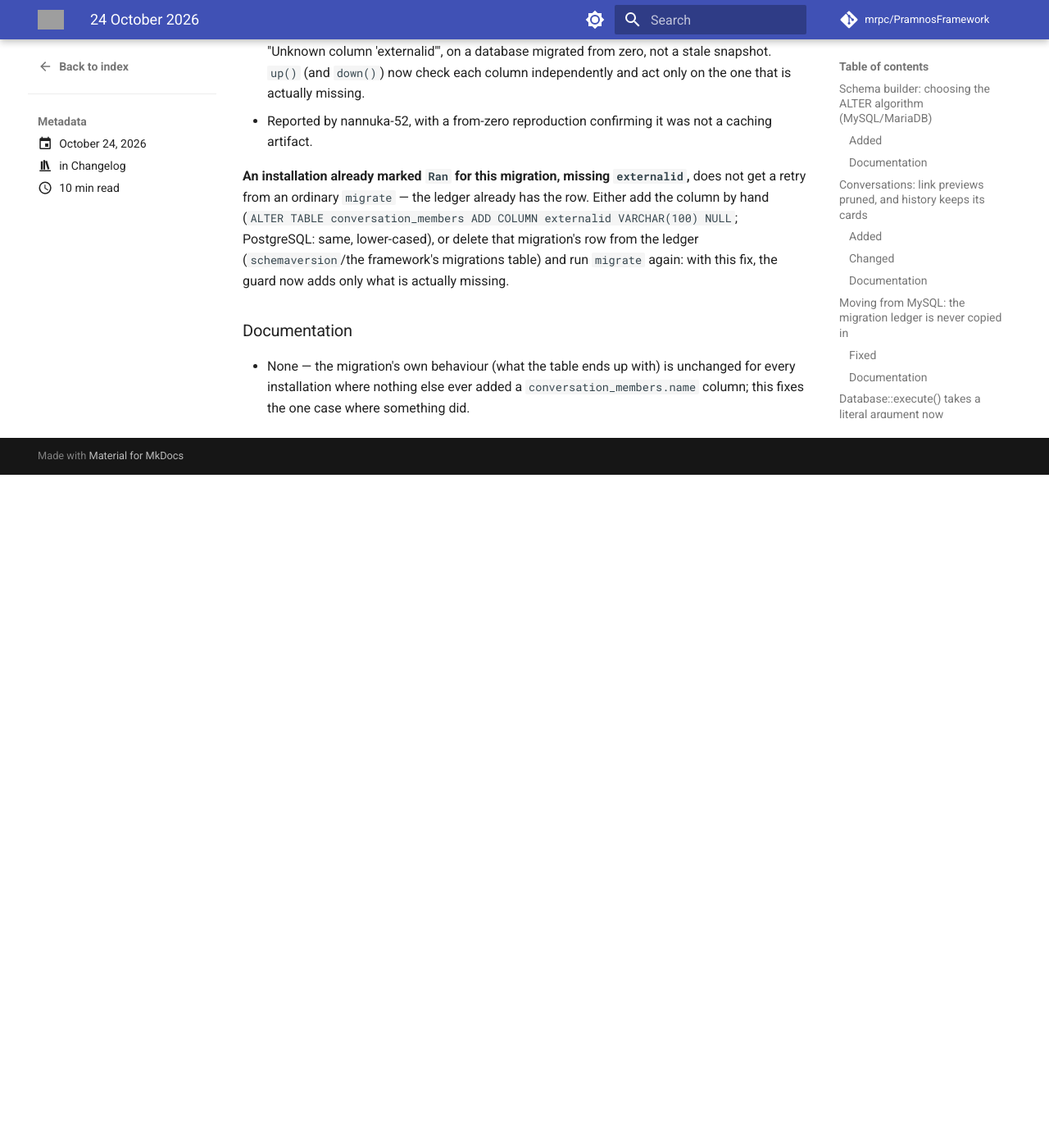
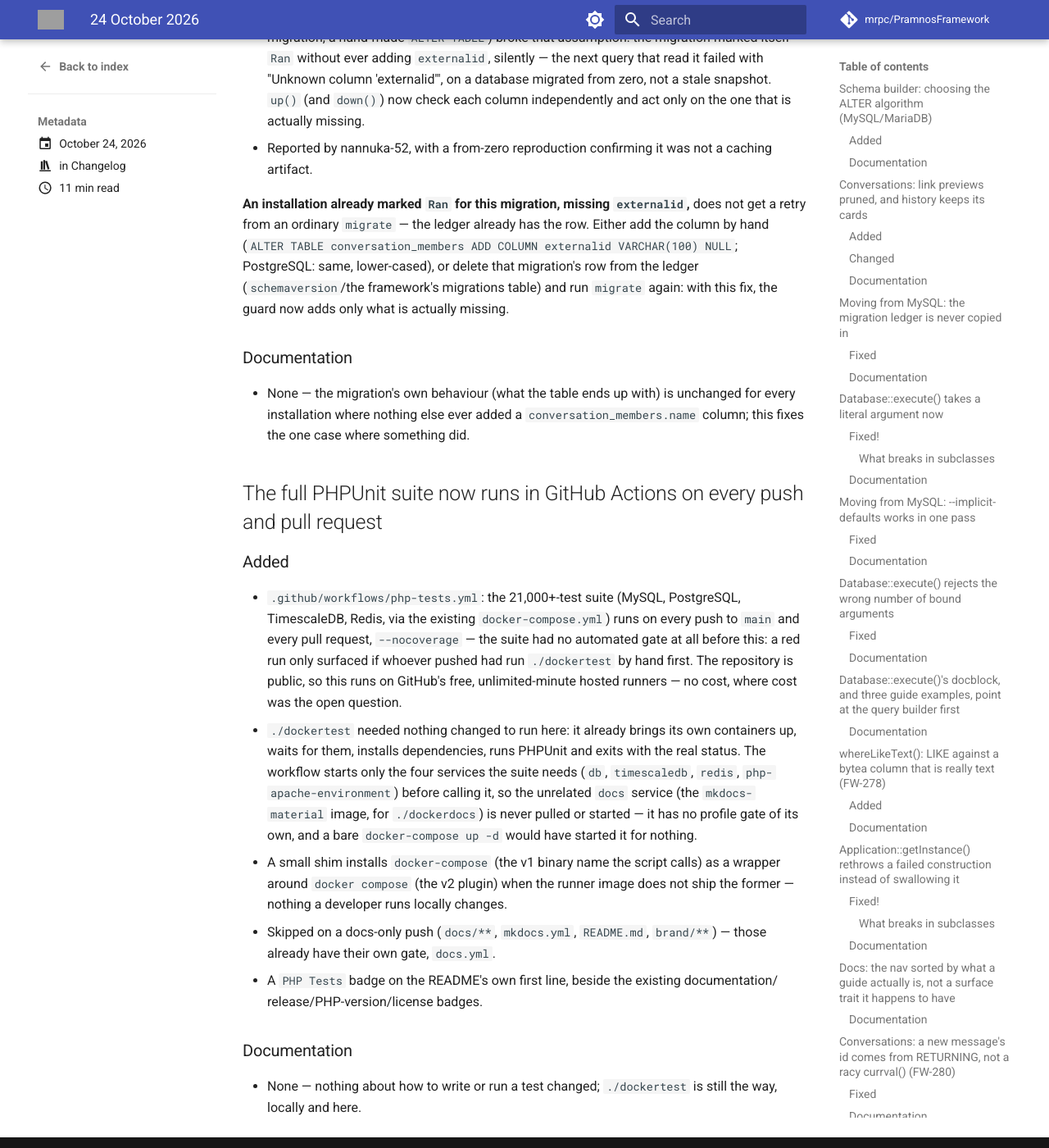
Before and after one commit to mrpc/PramnosFramework, an MkDocs documentation site: the page built from docs/version-history/posts/2026-10-24.md, in a window 1280 px wide and 1400 px high, scrolled down 7744 px. Shown: the whole window at 82% size. Built offline with MkDocs 1.6.1 and Material for MkDocs 9.7.7, drawn with Linux system fonts in a browser that asks for light colours; comment, search, counter and statistics services are not loaded; before the commit the page ends 8323 px from its top, so only the background shows below that; some of the changed text lies outside the part shown; grey boxes are pictures that could not be loaded.

Commit message:
ci: run the full PHPUnit suite in GitHub Actions on every push and PR
The 21,000+-test suite (MySQL, PostgreSQL, TimescaleDB, Redis via the
existing docker-compose.yml) had no automated gate at all -- a red run
only surfaced if whoever pushed had run ./dockertest by hand first.
This repo is public, so it runs on GitHub's free, unlimited-minute
hosted runners.

./dockertest needed nothing changed: it already brings its containers
up, waits for them, installs dependencies, runs phpunit, and exits
with the real status. The workflow starts only the four services the
suite needs before calling it, so the unrelated docs service (the
mkdocs-material image) is never pulled -- it has no profile gate of
its own, and a bare 'docker-compose up -d' would have started it for
nothing. A small shim covers runner images that dropped the
docker-compose v1 binary the script calls, in favour of docker compose
v2 -- nothing a developer runs locally changes.

Skipped on a docs-only push; those already have their own gate
(docs.yml). PHP Tests badge added to the README.

```diff
--- a/docs/version-history/posts/2026-10-24.md
+++ b/docs/version-history/posts/2026-10-24.md
@@ -19,6 +19,7 @@ Twelve entries today:
 - Docs: the nav sorted by what a guide actually is, not a surface trait it happens to have
 - Conversations: a new message's id comes from `RETURNING`, not a racy `currval()` (FW-280)
 - A migration's guard no longer lets `name` stand in for `externalid` (FW-279)
+- The full PHPUnit suite now runs in GitHub Actions on every push and pull request
 
 <!-- more -->
 
@@ -295,3 +296,32 @@ the guard now adds only what is actually missing.
 - None — the migration's own behaviour (what the table ends up with) is unchanged for every
   installation where nothing else ever added a `conversation_members.name` column; this
   fixes the one case where something did.
+
+## The full PHPUnit suite now runs in GitHub Actions on every push and pull request
+
+### Added
+
+- `.github/workflows/php-tests.yml`: the 21,000+-test suite (MySQL, PostgreSQL, TimescaleDB,
+  Redis, via the existing `docker-compose.yml`) runs on every push to `main` and every pull
+  request, `--nocoverage` — the suite had no automated gate at all before this: a red run only
+  surfaced if whoever pushed had run `./dockertest` by hand first. The repository is public,
+  so this runs on GitHub's free, unlimited-minute hosted runners — no cost, where cost was the
+  open question.
+- `./dockertest` needed nothing changed to run here: it already brings its own containers up,
+  waits for them, installs dependencies, runs PHPUnit and exits with the real status. The
+  workflow starts only the four services the suite needs (`db`, `timescaledb`, `redis`,
+  `php-apache-environment`) before calling it, so the unrelated `docs` service (the
+  `mkdocs-material` image, for `./dockerdocs`) is never pulled or started — it has no profile
+  gate of its own, and a bare `docker-compose up -d` would have started it for nothing.
+- A small shim installs `docker-compose` (the v1 binary name the script calls) as a wrapper
+  around `docker compose` (the v2 plugin) when the runner image does not ship the former —
+  nothing a developer runs locally changes.
+- Skipped on a docs-only push (`docs/**`, `mkdocs.yml`, `README.md`, `brand/**`) — those
+  already have their own gate, `docs.yml`.
+- A `PHP Tests` badge on the README's own first line, beside the existing documentation/
+  release/PHP-version/license badges.
+
+### Documentation
+
+- None — nothing about how to write or run a test changed; `./dockertest` is still the way,
+  locally and here.
```
Also changed, not shown: other parts of docs/version-history/posts/2026-10-24.md (+1 -1 lines), README.md (+1 -1 lines), 1 other file.
